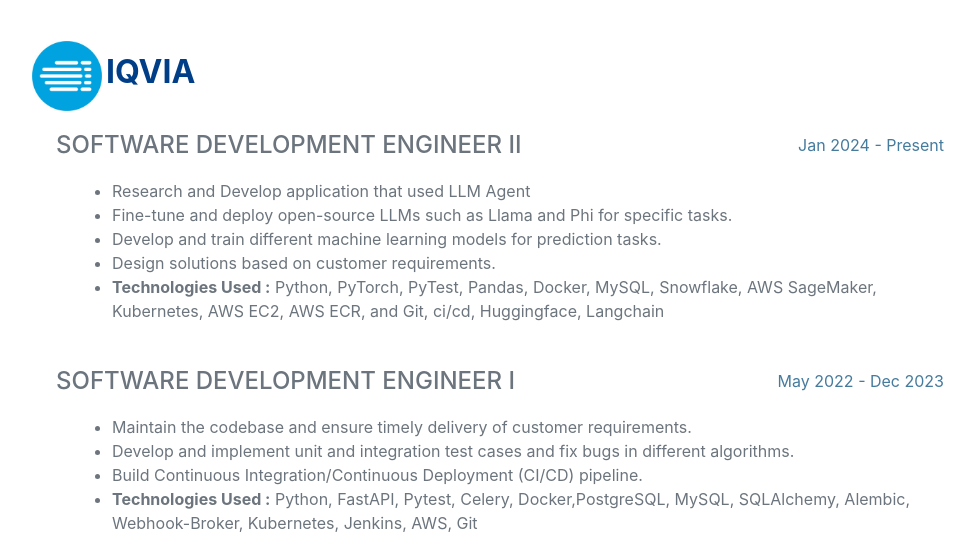
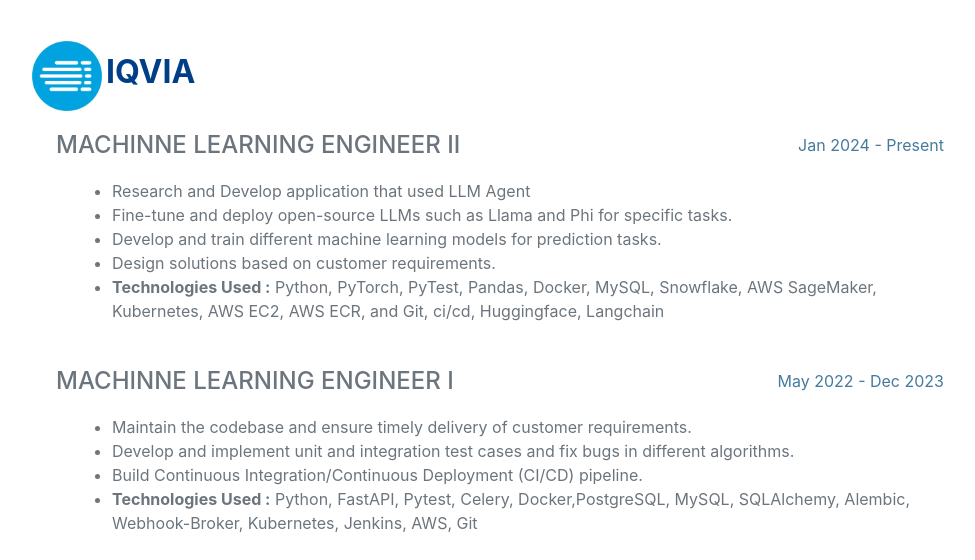
Before and after one commit to Hasebul/shawon_portfolio, a plain HTML site: page index.html in a window 1280 px wide. Shown: the part 3560-4120 px from the top of the page, without its empty margins (288-1263 px from the left). Drawn offline with nearby package versions, Linux system fonts and the light colour scheme; some icons are missing; a web font is replaced by a local one.

Commit message:
Update position

```diff
--- a/index.html
+++ b/index.html
@@ -205,7 +205,7 @@
 
                     <div class="resume-content">
                         <div class="d-flex flex-column flex-md-row justify-content align-items-center mb-3">
-                            <div class="subheading ms-4">Software Development Engineer II </div>
+                            <div class="subheading ms-4">Machinne Learning Engineer II </div>
                             <div class="ms-auto"><span class="text-primary">Jan 2024 - Present</span></div>
                         </div>
 
@@ -223,7 +223,7 @@
 
                     <div class="resume-content">
                         <div class="d-flex flex-column flex-md-row justify-content align-items-center mb-3">
-                            <div class="subheading ms-4">Software Development Engineer I</div>
+                            <div class="subheading ms-4">Machinne Learning Engineer I</div>
                             <div class="ms-auto"><span class="text-primary">May 2022 - Dec 2023</span></div>
                         </div>
                         <ul class="ms-5">
```
